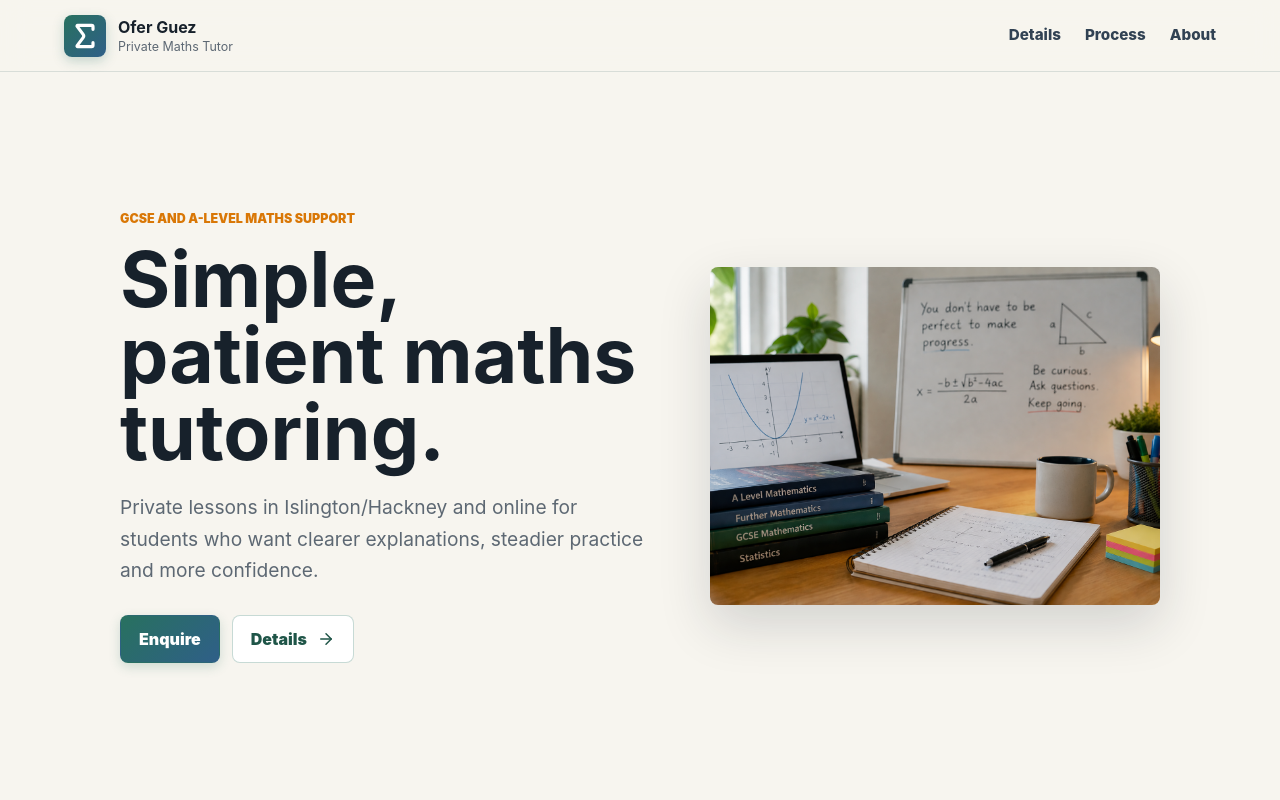
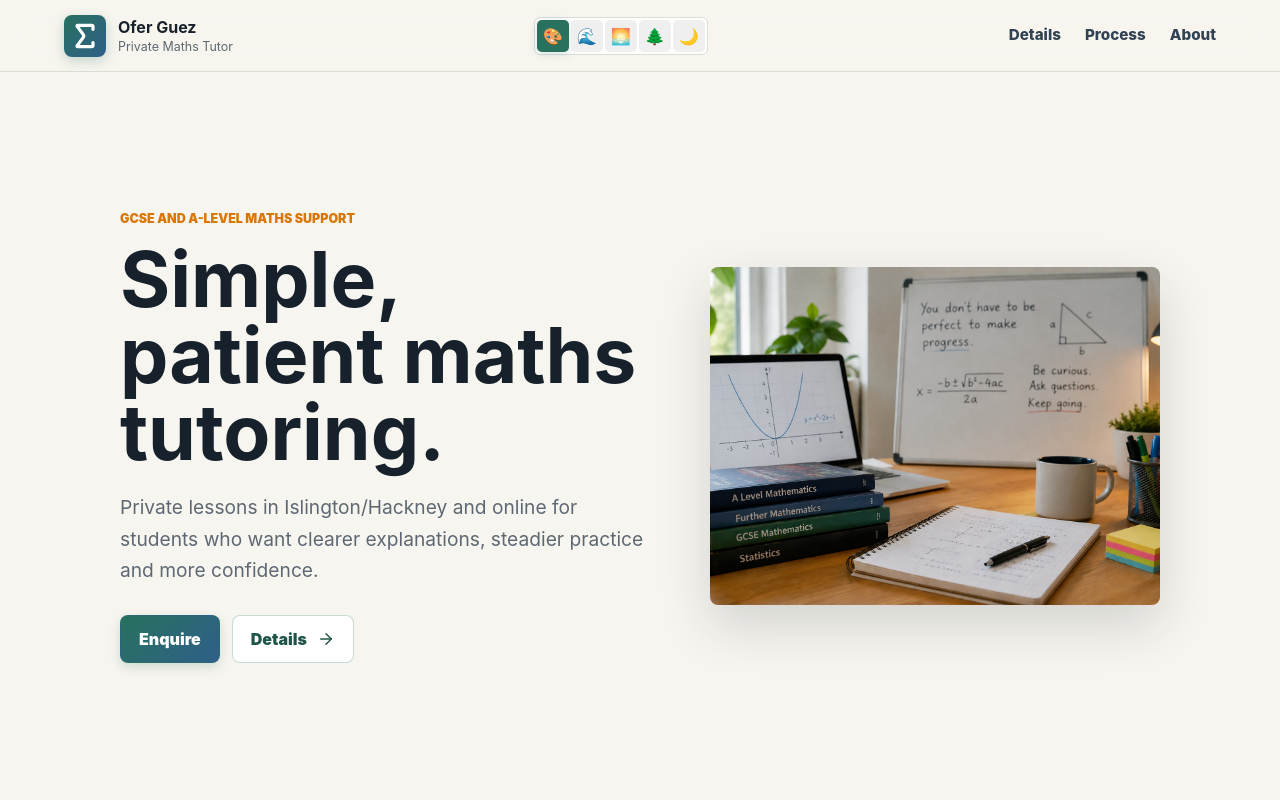
Before and after one commit to oferguez/friendly-maths, a React (Vite) app: page / in a window 1280 px wide. Shown: the top 800 px of the page. Built offline with nearby package versions, Linux system fonts and the light colour scheme.

Commit message:
Add theme selector menu with 5 color schemes (Default, Ocean, Sunset, Forest, Midnight)

```diff
--- a/src/main.jsx
+++ b/src/main.jsx
@@ -46,9 +46,36 @@ const process = [
   "Share clear session notes and exercises so the student can revise before the next meeting.",
 ];
 
+const themes = [
+  { id: "default", emoji: "🎨", label: "Default" },
+  { id: "ocean", emoji: "🌊", label: "Ocean" },
+  { id: "sunset", emoji: "🌅", label: "Sunset" },
+  { id: "forest", emoji: "🌲", label: "Forest" },
+  { id: "midnight", emoji: "🌙", label: "Midnight" },
+];
+
 function App() {
   const [menuOpen, setMenuOpen] = React.useState(false);
   const [returnTarget, setReturnTarget] = React.useState("top");
+  const [currentTheme, setCurrentTheme] = React.useState("default");
+
+  React.useEffect(() => {
+    const savedTheme = localStorage.getItem("maths-theme") || "default";
+    setCurrentTheme(savedTheme);
+    if (savedTheme !== "default") {
+      document.documentElement.setAttribute("data-scheme", savedTheme);
+    }
+  }, []);
+
+  const handleThemeChange = (themeId) => {
+    setCurrentTheme(themeId);
+    localStorage.setItem("maths-theme", themeId);
+    if (themeId === "default") {
+      document.documentElement.removeAttribute("data-scheme");
+    } else {
+      document.documentElement.setAttribute("data-scheme", themeId);
+    }
+  };
 
   const closeMenu = () => setMenuOpen(false);
   const openContactFrom = (target) => {
@@ -69,6 +96,21 @@ function App() {
           </span>
         </a>
 
+        <div className="header-controls">
+          <div className="theme-selector" role="group" aria-label="Theme selector">
+            {themes.map((theme) => (
+              <button
+                key={theme.id}
+                className={`theme-button ${currentTheme === theme.id ? "active" : ""}`}
+                onClick={() => handleThemeChange(theme.id)}
+                title={theme.label}
+                aria-pressed={currentTheme === theme.id}
+              >
+                {theme.emoji}
+              </button>
+            ))}
+          </div>
+
           <button
             className="icon-button menu-toggle"
             type="button"
@@ -78,6 +120,7 @@ function App() {
           >
             {menuOpen ? <X size={22} /> : <Menu size={22} />}
           </button>
+        </div>
 
         <nav className={menuOpen ? "nav-links open" : "nav-links"} aria-label="Main navigation">
           {pages.map((page) => (
```
Lines whose indentation alone changed are shown as unchanged.
